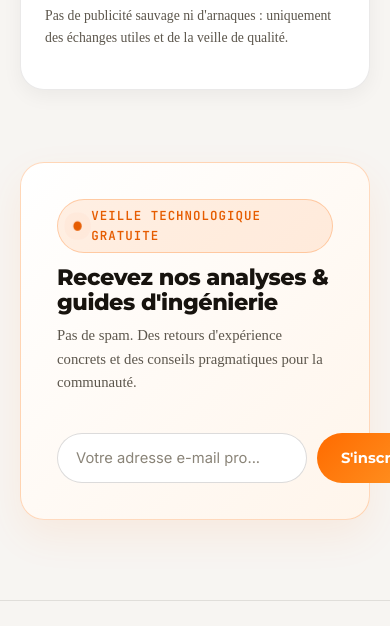
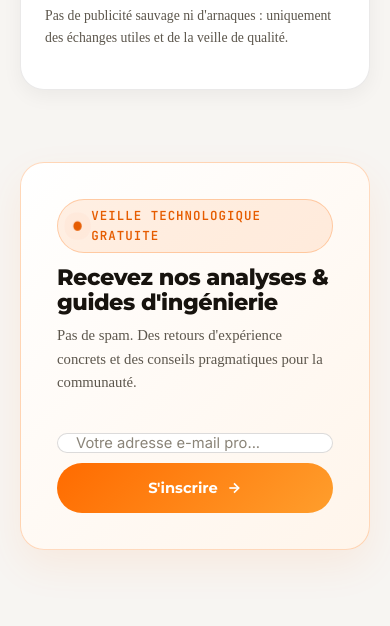
Before and after one commit to abdelkane-dev/Aken, a website: page communaute.html in a window 390 px wide. Shown: the part 3695-4321 px from the top of the page. Drawn offline with Linux system fonts and the light colour scheme.

Commit message:
fix(responsive): newsletter form stack on mobile < 520px

```diff
--- a/css/communaute.css
+++ b/css/communaute.css
@@ -755,6 +755,25 @@
   max-width: 460px;
 }
 
+/* Très petits écrans : le formulaire passe en pile, bouton pleine largeur */
+@media (max-width: 520px) {
+  .blog-newsletter-form {
+    flex-direction: column;
+    min-width: 0;
+    max-width: 100%;
+  }
+
+  .blog-newsletter-input {
+    min-width: 0;
+    width: 100%;
+  }
+
+  .blog-newsletter-btn {
+    width: 100%;
+    justify-content: center;
+  }
+}
+
 .blog-newsletter-input {
   flex: 1;
   height: 50px;
```
